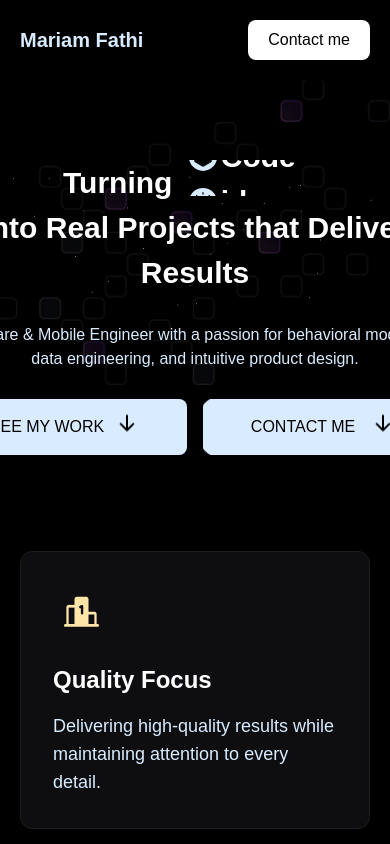
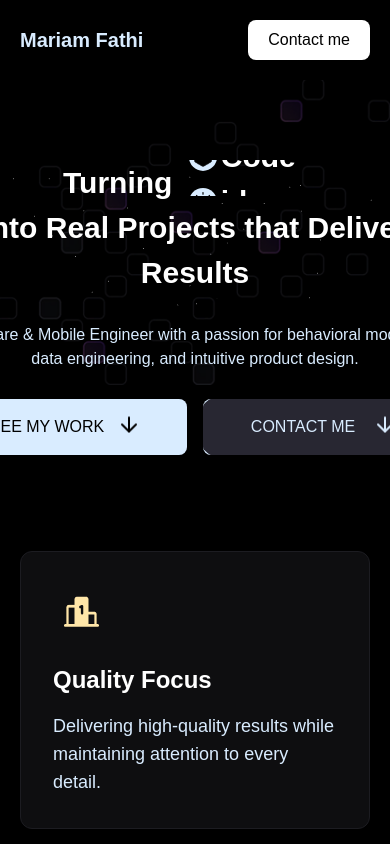
Before and after one commit to Mariam-Fathi/mf-portfolio, a Next.js app: page / in a window 390 px wide. Shown: the top 844 px of the page. Built offline with nearby package versions, Linux system fonts and the light colour scheme; a web font is replaced by a local one.

Commit message:
update hero section

```diff
--- a/src/app/globals.css
+++ b/src/app/globals.css
@@ -223,6 +223,33 @@ section {
 
         .arrow-wrapper {
             @apply group-hover:bg-white-50 size-10 rounded-full absolute right-10 top-1/2
+            -translate-y-1/2 flex justify-center items-center overflow-hidden;
+
+            img {
+                @apply size-5 xl:-translate-y-32 translate-y-0 animate-bounce group-hover:translate-y-0 transition-all duration-500;
+            }
+            div {
+                @apply size-5 xl:-translate-y-32 translate-y-0 animate-bounce group-hover:translate-y-0 transition-all duration-500;
+            }
+        }
+    }
+
+    .cta-button-reverse{
+        @apply px-4 py-4 rounded-lg bg-white-50 flex justify-center items-center relative cursor-pointer overflow-hidden;
+
+        .bg-circle {
+            @apply absolute -right-10 origin-center top-1/2 -translate-y-1/2
+            w-[120%] h-[120%] group-hover:size-10 group-hover:right-10
+            rounded-full  bg-black-200 transition-all duration-500;
+        }
+
+        .text {
+            @apply uppercase md:text-lg text-white-50 transition-all duration-500
+            group-hover:text-black group-hover:-translate-x-5 xl:translate-x-0 -translate-x-5;
+        }
+
+        .arrow-wrapper {
+            @apply group-hover:bg-black-200 size-10 rounded-full absolute right-10 top-1/2
             -translate-y-1/2 flex justify-center items-center overflow-hidden;
 
             img {
--- a/src/components/Button.tsx
+++ b/src/components/Button.tsx
@@ -1,4 +1,4 @@
-import {ArrowRight, ArrowUpRight} from "lucide-react";
+import {ArrowDown, ArrowRight, ArrowUpRight} from "lucide-react";
 
 interface ButtonProps {
     text: string;
@@ -35,11 +35,15 @@ const Button = ({ text, className, id, link }: ButtonProps) => {
             }}
             className={`${className ?? ""} cta-wrapper`} // Add base + extra class names
         >
-            <div className="cta-button group">
+            <div className={`${text ==='Contact Me'?'cta-button-reverse':'cta-button'} group`}>
                 <div className="bg-circle" />
                 <p className="text">{text}</p>
                 <div className="arrow-wrapper">
-                    {text === 'See My Work' || text==='Contact Me'?<img src="/images/arrow-down.svg" alt="arrow" />:
+                    {text === 'See My Work' ?(<div>
+                            <ArrowDown color={'black'}/>
+                        </div>) : text==='Contact Me'? (<div>
+                        <ArrowDown color={'#d9ecff'}/>
+                    </div>) :
                         (
                             <div>
                                 <ArrowUpRight color={'black'}/>
```
